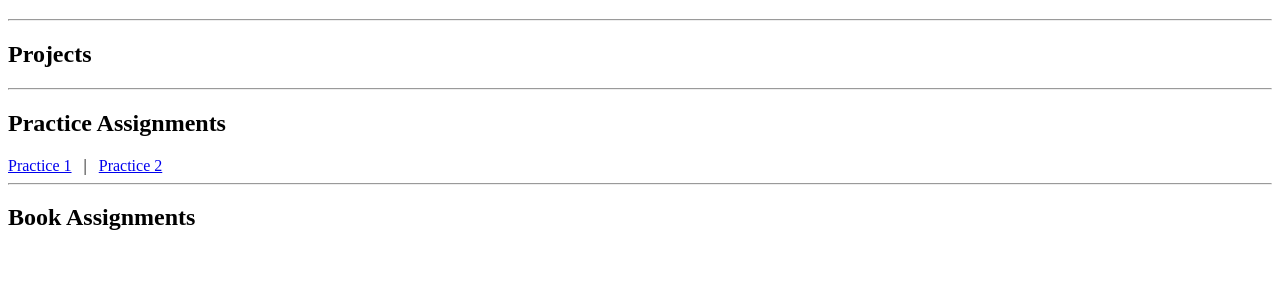
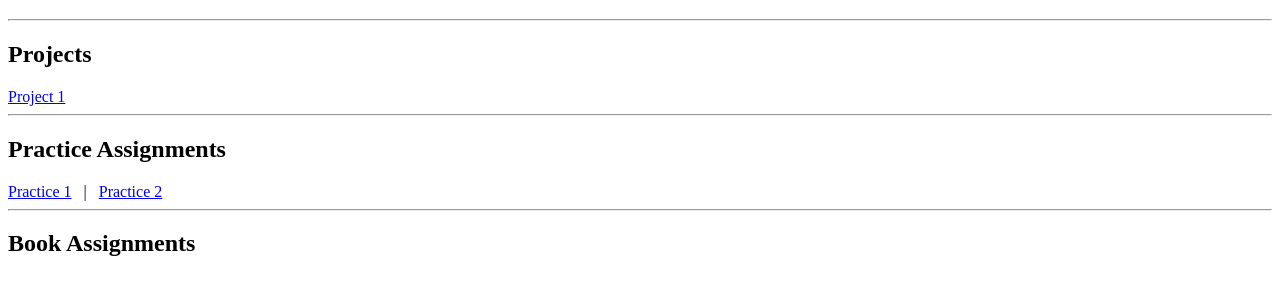
Before and after one commit to WIDA9421/INFO2420, a plain HTML site: page index.html in a window 1280 px wide. Shown: the part 61-356 px from the top of the page. Drawn offline with Linux system fonts and the light colour scheme.

Commit message:
Update index.html
added project1.htm

```diff
--- a/index.html
+++ b/index.html
@@ -6,10 +6,16 @@
 </head>
 
 <body>
+
 <h1>Home Page for Ali Ouidadi</h1>
+
 <hr />
+
 <h2>Projects</h2>
+<a href="project1.htm">Project 1</a>
+
 <hr />
+
 <h2>Practice Assignments</h2>
 <a href="/Spring2016/practice/HTML1/practice1.htm">Practice 1</a>
 &nbsp;&nbsp;|&nbsp;&nbsp;
```
